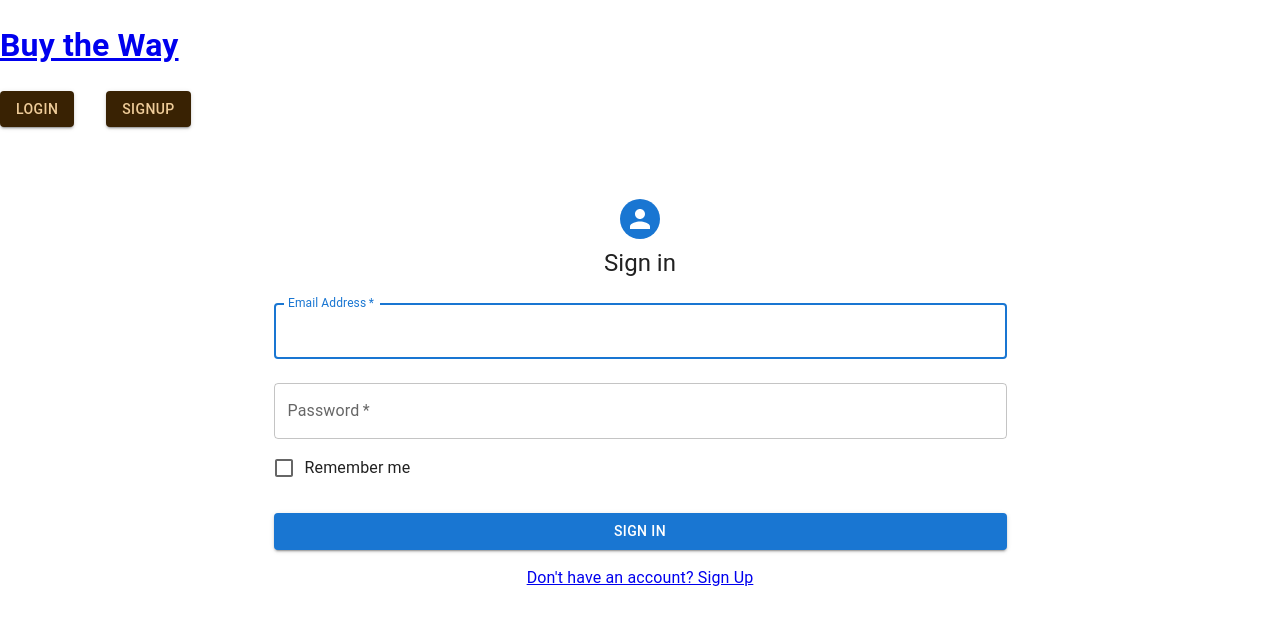
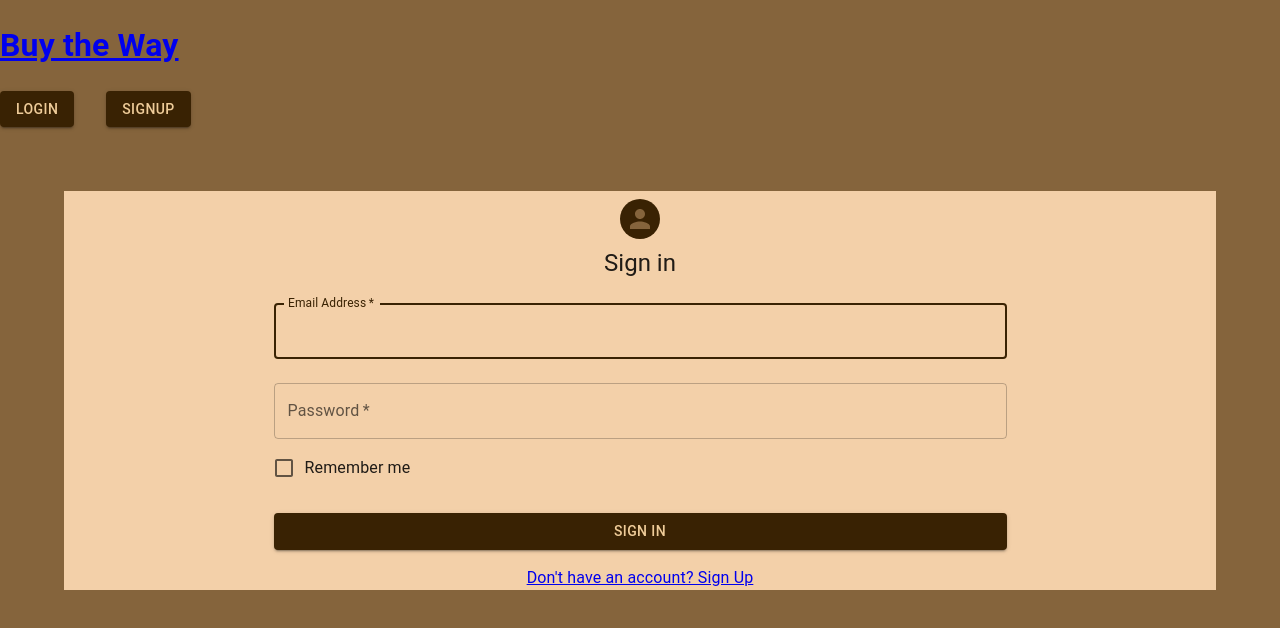
Before and after one commit to coclay1/Buy-The-Way, a React (Create React App) app in the folder client/: page /login in a window 1280 px wide. Shown: the top 628 px of the page. Built offline with nearby package versions, Linux system fonts and the light colour scheme.

Commit message:
added theme coloring to sign up and login pages

```diff
--- a/client/src/pages/Login.js
+++ b/client/src/pages/Login.js
@@ -14,6 +14,7 @@ import Container from '@mui/material/Container';
 import { createTheme, ThemeProvider } from '@mui/material/styles';
 import Grid from '@mui/material/Grid';
 import Box from '@mui/material/Box';
+import { Theme } from '../utils/theme'
 
 
 export default function Login() {
@@ -43,7 +44,7 @@ export default function Login() {
   const defaultTheme = createTheme();
 
   return (
-    <ThemeProvider theme={defaultTheme}>
+    <ThemeProvider theme={Theme}>
       <Container component="main">
         <CssBaseline />
         <Box
@@ -52,12 +53,13 @@ export default function Login() {
             display: 'flex',
             flexDirection: 'column',
             alignItems: 'center',
+            bgcolor: 'background.paper'
           }}>
           <Avatar sx={{ m: 1, bgcolor: 'primary.main' }}></Avatar>
           <Typography component="h1" variant="h5">
             Sign in
           </Typography>
-          <Box component="form" onSubmit={handleFormSubmit} noValidate sx={{ mt: 1 }}>
+          <Box component="form" onSubmit={handleFormSubmit} noValidate sx={{ mt: 1, bgcolor: 'background.paper' }}>
             <TextField
               margin="normal"
               required
@@ -67,6 +69,7 @@ export default function Login() {
               name="email"
               autoComplete="email"
               autoFocus
+
             />
             <TextField
               margin="normal"
--- a/client/src/pages/Signup.js
+++ b/client/src/pages/Signup.js
@@ -12,6 +12,7 @@ import Box from '@mui/material/Box';
 import Typography from '@mui/material/Typography';
 import Container from '@mui/material/Container';
 import { createTheme, ThemeProvider } from '@mui/material/styles';
+import { Theme } from '../utils/theme'
 
 
 export default function SignUp() {
@@ -38,7 +39,7 @@ export default function SignUp() {
     const defaultTheme = createTheme();
 
     return (
-        <ThemeProvider theme={defaultTheme}>
+        <ThemeProvider theme={Theme}>
             <Container component="main">
                 <CssBaseline />
                 <Box
@@ -47,10 +48,11 @@ export default function SignUp() {
                         display: 'flex',
                         flexDirection: 'column',
                         alignItems: 'center',
+                        bgcolor: 'background.paper'
                     }}>
                     <Avatar sx={{ m: 1, bgcolor: 'secondary.main' }}></Avatar>
                     <Typography component="h1" variant="h5">Sign up</Typography>
-                    <Box component="form" noValidate onSubmit={handleFormSubmit} sx={{ mt: 1 }}>
+                    <Box component="form" noValidate onSubmit={handleFormSubmit} sx={{ mt: 1, bgcolor: 'background.paper' }}>
                         <Grid container spacing={3}>
                                 <TextField
                                     margin="normal"
--- a/client/src/pages/singleshop.js
+++ b/client/src/pages/singleshop.js
@@ -1,9 +1,9 @@
 import React from 'react';
-
+import { useState } from 'react';
 import { useParams } from 'react-router-dom';
 import { useQuery } from '@apollo/client';
-import { useMutation, useState } from '@apollo/client';
-import { ADD_ITEM } from '../../utils/mutations';
+import { useMutation } from '@apollo/client';
+import { ADD_ITEM } from '../utils/mutations';
 
 const SingleShop = () => {
     const [formState, setFormState] = useState({
@@ -35,7 +35,6 @@ const SingleShop = () => {
 
         if (name === 'itemName' && value.length <= 280) {
           setFormState({ ...formState, [name]: value });
-          setCharacterCount(value.length);
         } else if (name !== 'itemName') {
           setFormState({ ...formState, [name]: value });
         }
--- a/client/src/utils/theme.js
+++ b/client/src/utils/theme.js
@@ -8,9 +8,10 @@ export const Theme = createTheme({
       primary: {
         main: '#392203',
         contrastText: '#efcc99',
+        light: '#e2cb92',
       },
       secondary: {
-        main: '#f50057',
+        main: '#392203',
       },
       background: {
         default: '#85643C',
```
